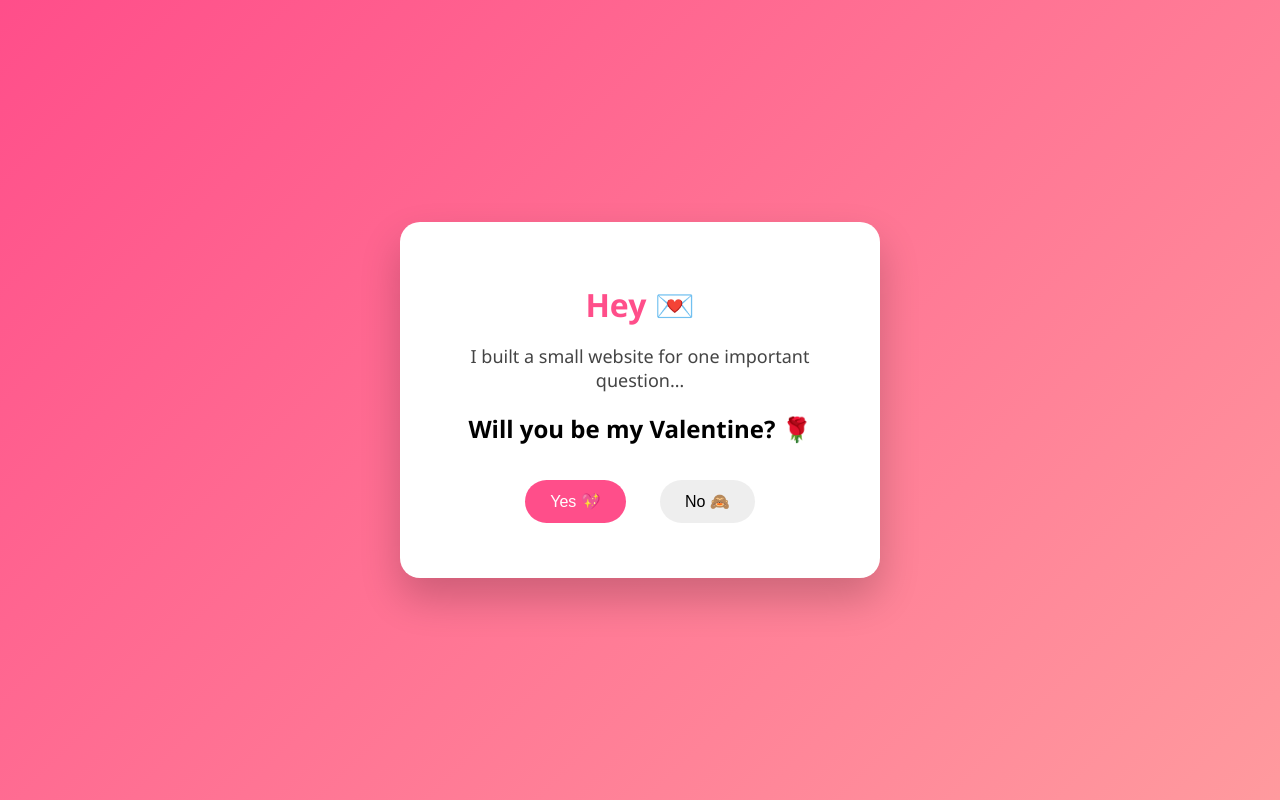
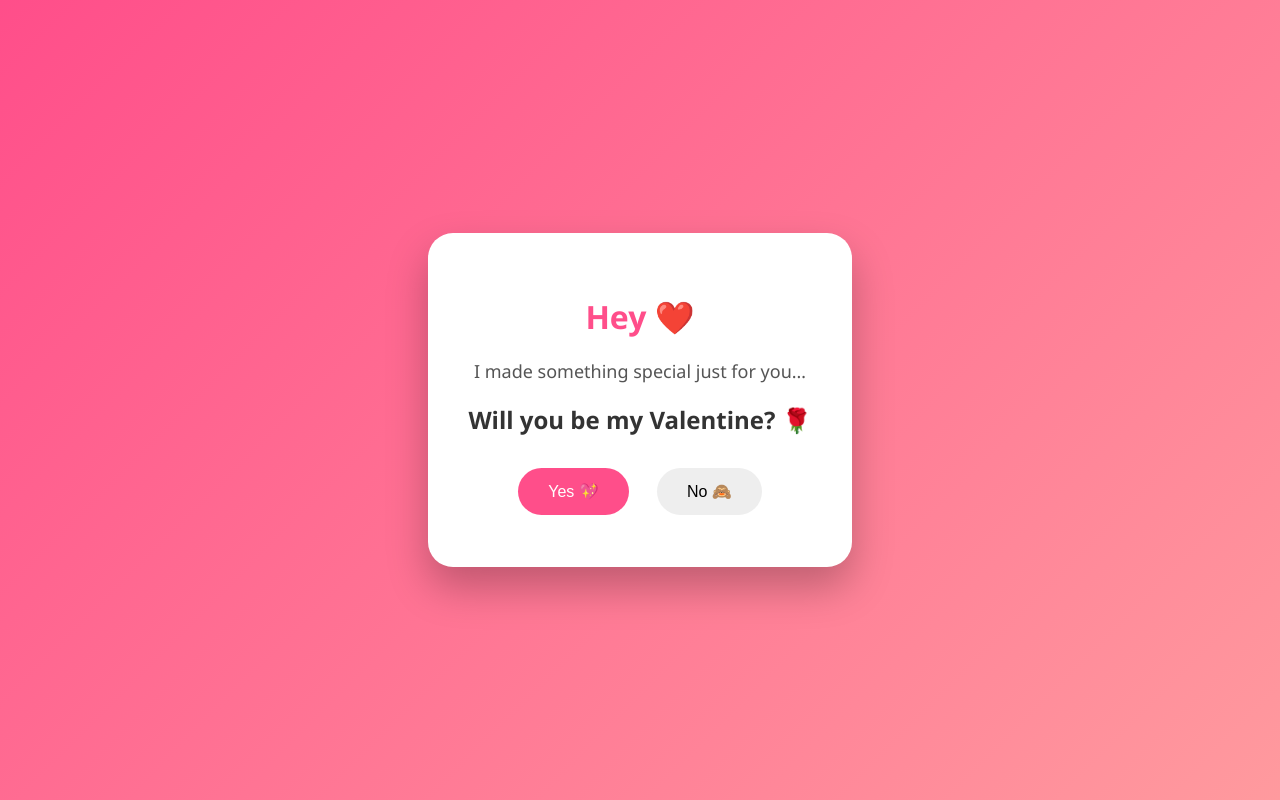
Before and after one commit to kashyapvidhi03-cyber/VIDHI-, a plain HTML site: page index.html in a window 1280 px wide. Drawn offline with Linux system fonts and the light colour scheme.

Commit message:
Update index.html

```diff
--- a/index.html
+++ b/index.html
@@ -12,31 +12,40 @@
       justify-content: center;
       background: linear-gradient(135deg, #ff4e8a, #ff9a9e);
       font-family: 'Segoe UI', sans-serif;
+      overflow: hidden;
     }
     .card {
       background: white;
       padding: 40px;
-      border-radius: 20px;
+      border-radius: 25px;
       text-align: center;
-      box-shadow: 0 20px 40px rgba(0,0,0,0.2);
-      max-width: 400px;
+      box-shadow: 0 20px 40px rgba(0,0,0,0.25);
+      max-width: 420px;
+      animation: pop 1s ease;
+    }
+    @keyframes pop {
+      0% { transform: scale(0.7); opacity: 0; }
+      100% { transform: scale(1); opacity: 1; }
     }
     h1 {
       color: #ff4e8a;
-      margin-bottom: 10px;
+    }
+    h2 {
+      color: #333;
     }
     p {
-      color: #444;
       font-size: 18px;
+      color: #555;
     }
     button {
-      margin: 15px;
-      padding: 12px 25px;
+      padding: 14px 30px;
       font-size: 16px;
       border: none;
       border-radius: 30px;
       cursor: pointer;
+      margin: 12px;
       transition: 0.3s;
+      position: relative;
     }
     .yes {
       background: #ff4e8a;
@@ -48,28 +57,41 @@
     .no {
       background: #eee;
     }
-    .no:hover {
-      background: #ddd;
-    }
   </style>
 </head>
 <body>
 
-  <div class="card">
-    <h1>Hey 💌</h1>
-    <p>I built a small website for one important question…</p>
+<audio autoplay loop>
+  <source src="https://www.bensound.com/bensound-music/bensound-romantic.mp3" type="audio/mpeg">
+</audio>
+
+<div class="card" id="card">
+  <h1>Hey ❤️</h1>
+  <p>I made something special just for you…</p>
   <h2>Will you be my Valentine? 🌹</h2>
 
   <button class="yes" onclick="yesClick()">Yes 💖</button>
-    <button class="no" onclick="noClick()">No 🙈</button>
+  <button class="no" id="noBtn" onmouseover="moveNo()">No 🙈</button>
 </div>
 
 <script>
   function yesClick() {
-      document.body.innerHTML = "<h1 style='color:white;'>YAYYY 💕<br>Best decision ever 😍</h1>";
+    document.body.innerHTML = `
+      <div style="color:white;text-align:center;">
+        <h1>YAYYY 😍💖</h1>
+        <h2>Best decision ever!</h2>
+        <p>Happy Valentine’s Day 💌</p>
+      </div>
+    `;
   }
-    function noClick() {
-      alert("Error 404: Option not supported 😜");
+
+  function moveNo() {
+    const btn = document.getElementById("noBtn");
+    const x = Math.random() * (window.innerWidth - btn.offsetWidth);
+    const y = Math.random() * (window.innerHeight - btn.offsetHeight);
+    btn.style.position = "absolute";
+    btn.style.left = x + "px";
+    btn.style.top = y + "px";
   }
 </script>
 
```
Lines whose indentation alone changed are shown as unchanged.
